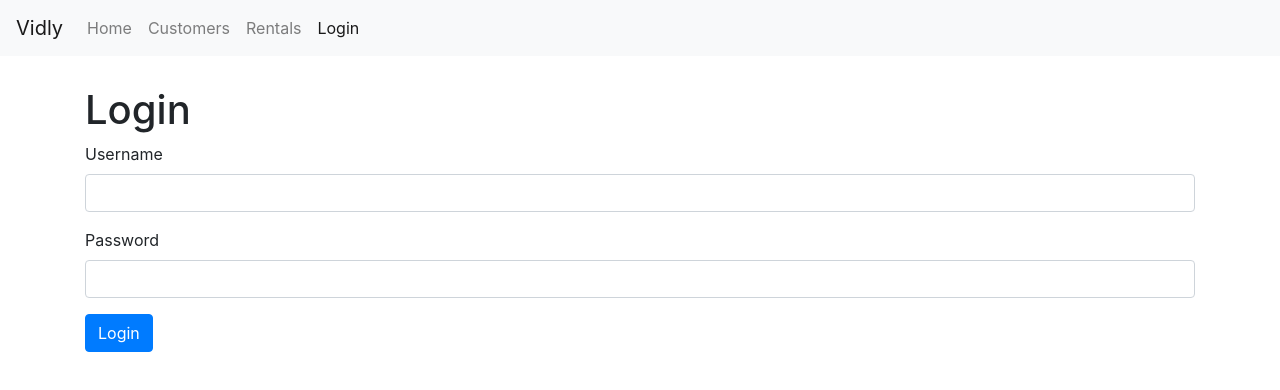
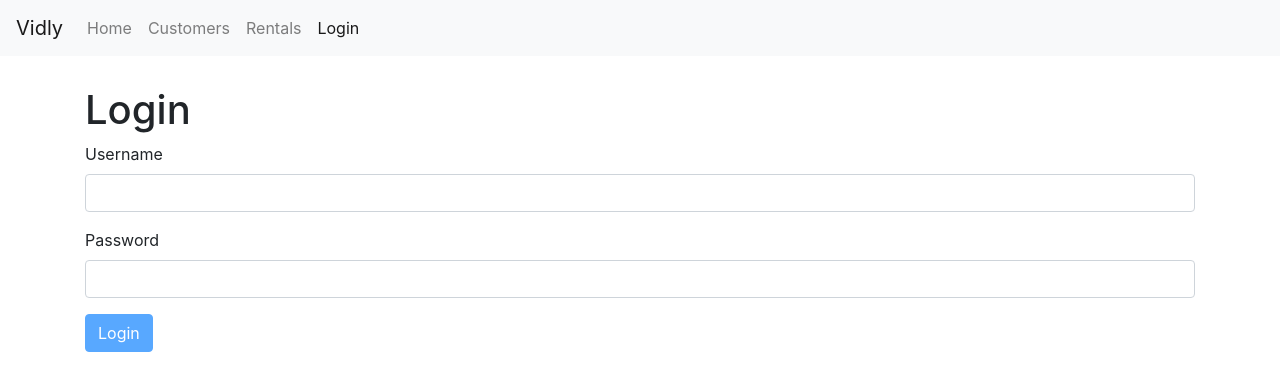
Before and after one commit to ianaquino47/Vidly, a React (Create React App) app: page /login in a window 1280 px wide. Shown: the top 390 px of the page. Built offline with nearby package versions, Linux system fonts and the light colour scheme.

Commit message:
login button disabled until form is valid

```diff
--- a/src/components/LoginForm.jsx
+++ b/src/components/LoginForm.jsx
@@ -39,8 +39,8 @@
   };
 
   validateProperty = ({ name, value }) => {
-    const obj = { [name]: value};
-    const schema = { [name]: this.schema[name]}
+    const obj = { [name]: value };
+    const schema = { [name]: this.schema[name] };
     const { error } = Joi.validate(obj, schema);
     return error ? error.details[0].message : null;
   };
@@ -76,7 +76,9 @@
             onChange={this.handleChange}
             error={errors.password}
           />
-          <button className="btn btn-primary">Login</button>
+          <button disabled={this.validate()} className="btn btn-primary">
+            Login
+          </button>
         </form>
       </div>
     );
```
